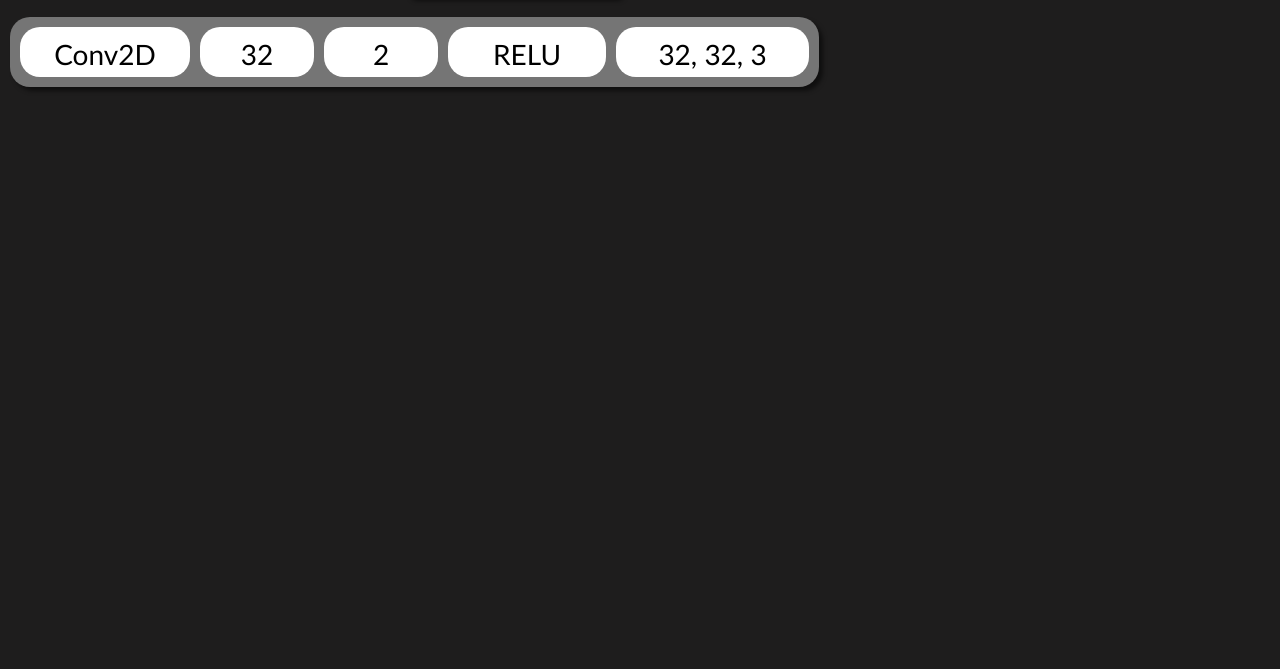
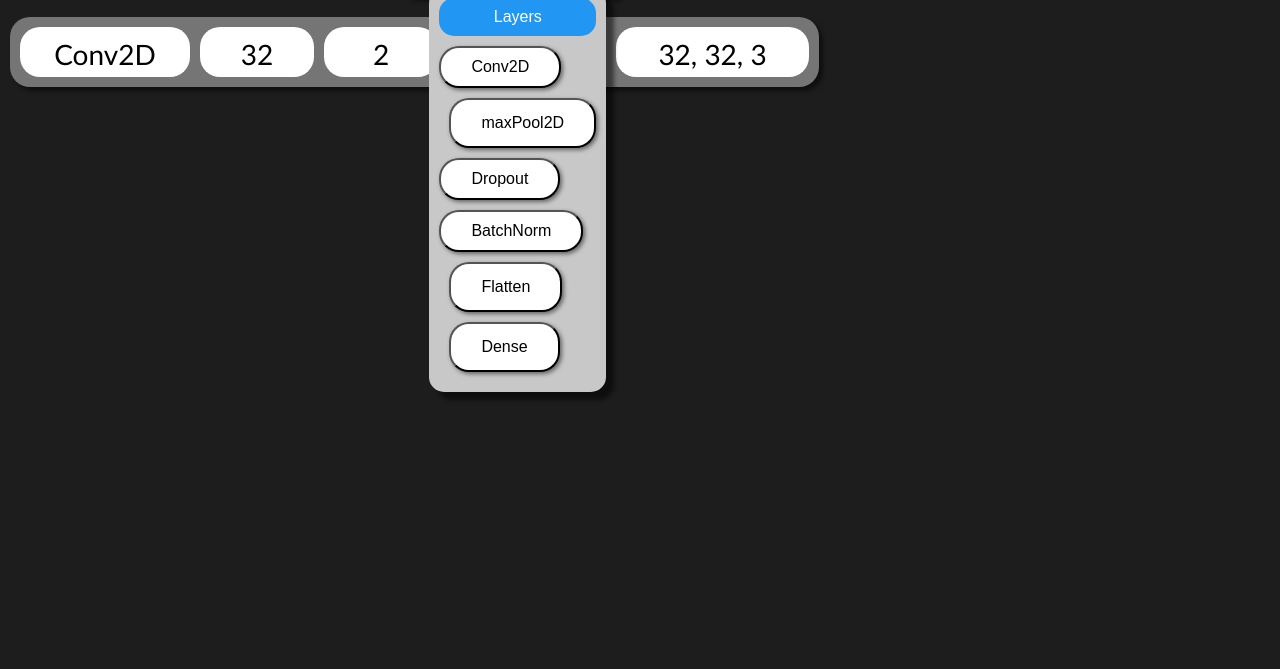
Before and after one commit to prashant9316/Deep-Learning-Playground, a plain HTML site: page index.html in a window 1280 px wide. Shown: the part 131-800 px from the top of the page. Drawn offline with nearby package versions, Linux system fonts and the light colour scheme.

Commit message:
Updated according to the floating panel
updated everything in index.html
added functions in main.js
and added funciton styling in main.css

```diff
--- a/index.html
+++ b/index.html
@@ -6,6 +6,7 @@
     <title>Deep Learning GUI</title>
     <link href="main/css/main.css" rel="stylesheet" type="text/css">
     <link href="main/css/style.css" rel="stylesheet" type="text/css">
+    <link href="main/css/layers.css" rel="stylesheet" type="text/css">
     <script src="https://cdn.jsdelivr.net/npm/@tensorflow/tfjs@2.0.0/dist/tf.min.js"></script>
     <script src="https://cdn.jsdelivr.net/npm/@tensorflow/tfjs-vis"></script>
     <script type="text/javascript" src="https://cdnjs.cloudflare.com/ajax/libs/jquery/2.2.2/jquery.min.js"></script>
@@ -27,12 +28,28 @@
     </div>
     <div class="model-name-container">
         <div class="model-name-text">CNN Builder</div>
+
+        <div id="floating-menu">
+            <!-- Include a header DIV with the same name as the draggable DIV, followed by "header" -->
+            <div id="floating-menu-draggable">Layers</div>
+            <input class="menu-button conv2d-layer" type="button" value="Conv2D" onclick="addConvBlockUi()">
+            <input class="menu-button maxPool-layer" type="button" value="maxPool2D" onclick="addMaxPoolBlockUi()">
+            <input class="menu-button dropout-layer" type="button" value="Dropout" onclick="addDropoutBlockUi()">
+            <input class="menu-button batchNorm-layer" type="button" value="BatchNorm" onclick="addBatchNormBlockUi()">
+            <input class="menu-button flatten-layer" type="button" value="Flatten" onclick="addFlattenBlockUi()">
+            <input class="menu-button dense-layer" type="button" value="Dense" onclick="addDenseBlockUi()">
+        </div>
     </div>
     <div class="option">
         <button class="optimize-button" onclick="compile(layer_array, 6)">Optimize</button>
         <button class="train-button">Train</button>
     </div>
-    <div class="conv-layer">
+
+
+
+
+
+    <div class="first-layer">
         <div class="layer-name">
             <div class="text-box">
                 Conv2D
@@ -73,6 +90,7 @@
     <script src="main/js/compile.js"></script>
     <script src="main/js/index.js"></script>
     <script src="main/js/main.js"></script>
+    <script src="main/js/layers.js"></script>
 </footer>
 
 </html>
--- a/main/css/main.css
+++ b/main/css/main.css
@@ -35,7 +35,8 @@
 
 /* Styling of the */
 
-.conv-layer {
+.conv-layer,
+.first-layer {
     position: relative;
     height: 50px;
     width: max-content;
--- a/main/js/main.js
+++ b/main/js/main.js
@@ -1,5 +1,6 @@
 var current_layer = 0;
 var layer_counter = 0;
+var lastLayer;
 var layer_array = {
     'layers': [
         { 'layer': ['conv2d', 32, 2, 'relu'] },
@@ -52,6 +53,7 @@ function addConvBlockUi() {
     </div>
 </div>
 </div>`);
+    lastLayer = "conv-layer";
 }
 
 function addMaxPoolBlockUi() {
@@ -71,7 +73,8 @@ function addMaxPoolBlockUi() {
                 RELU
             </div>
         </div>
-    </div>`)
+    </div>`);
+    lastLayer = 'maxPool-layer';
 }
 
 function addFlattenBlockUi() {
@@ -82,7 +85,8 @@ function addFlattenBlockUi() {
                     Flatten
                 </div>
             </div>
-        </div>`)
+        </div>`);
+    lastLayer = 'flatten-layer';
 }
 
 function addDenseBlockUi() {
@@ -103,7 +107,23 @@ function addDenseBlockUi() {
                 SOFTMAX
             </div>
         </div>
-    </div>`)
+    </div>`);
+    lastLayer = 'dense-layer';
 }
 
+function addDropoutBlockUi() {
+    console.log("Build in progress!");
+}
+
+function addBatchNormBlockUi() {
+    console.log("Build in progress!");
+}
+
+function removeBlockUi() {
+    container.remove(lastLayer);
+}
+
+function resetBlockUi() {
+    container.remove();
+}
 /*const model = compile(layer_array, 6);*/
```
